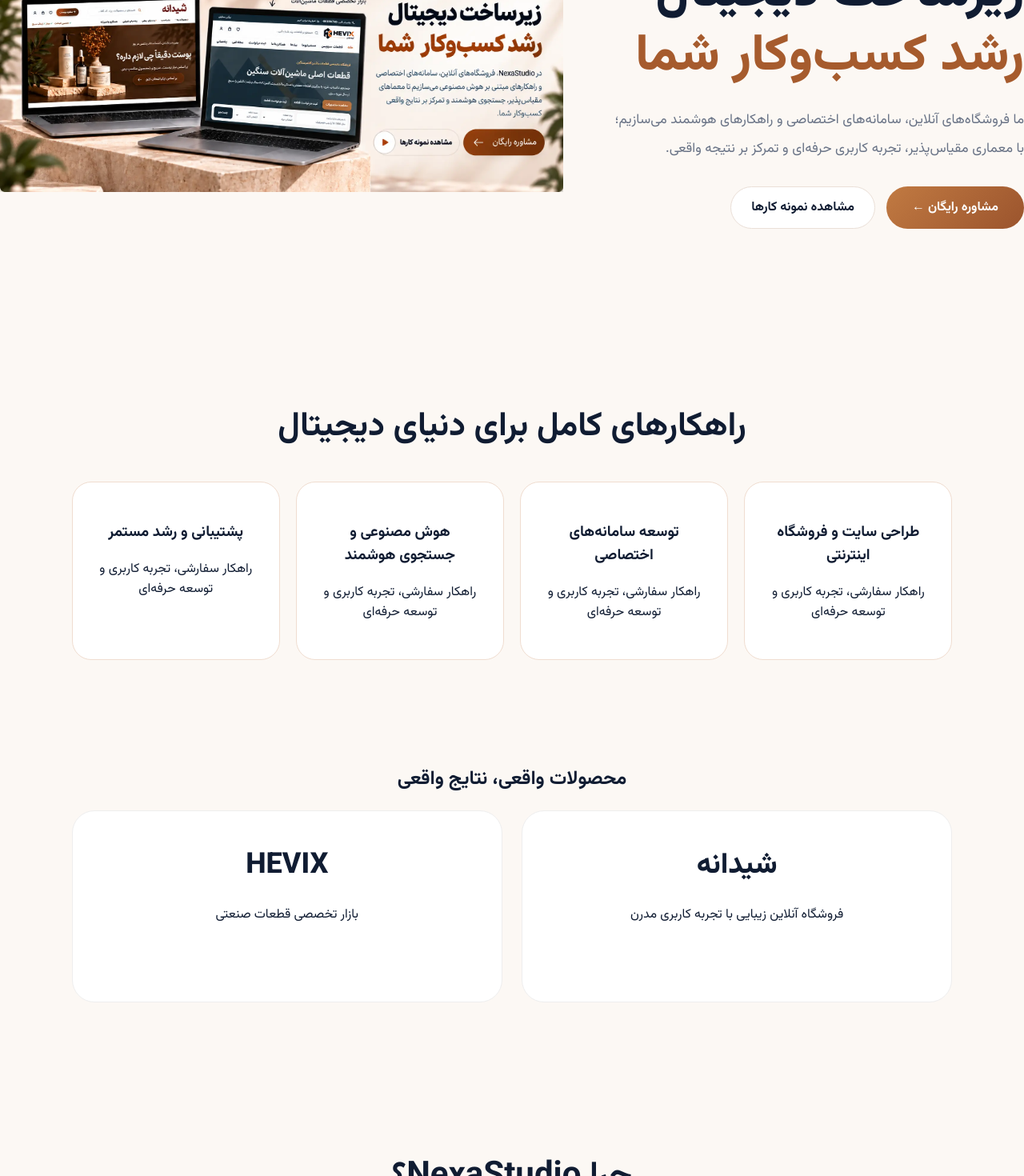
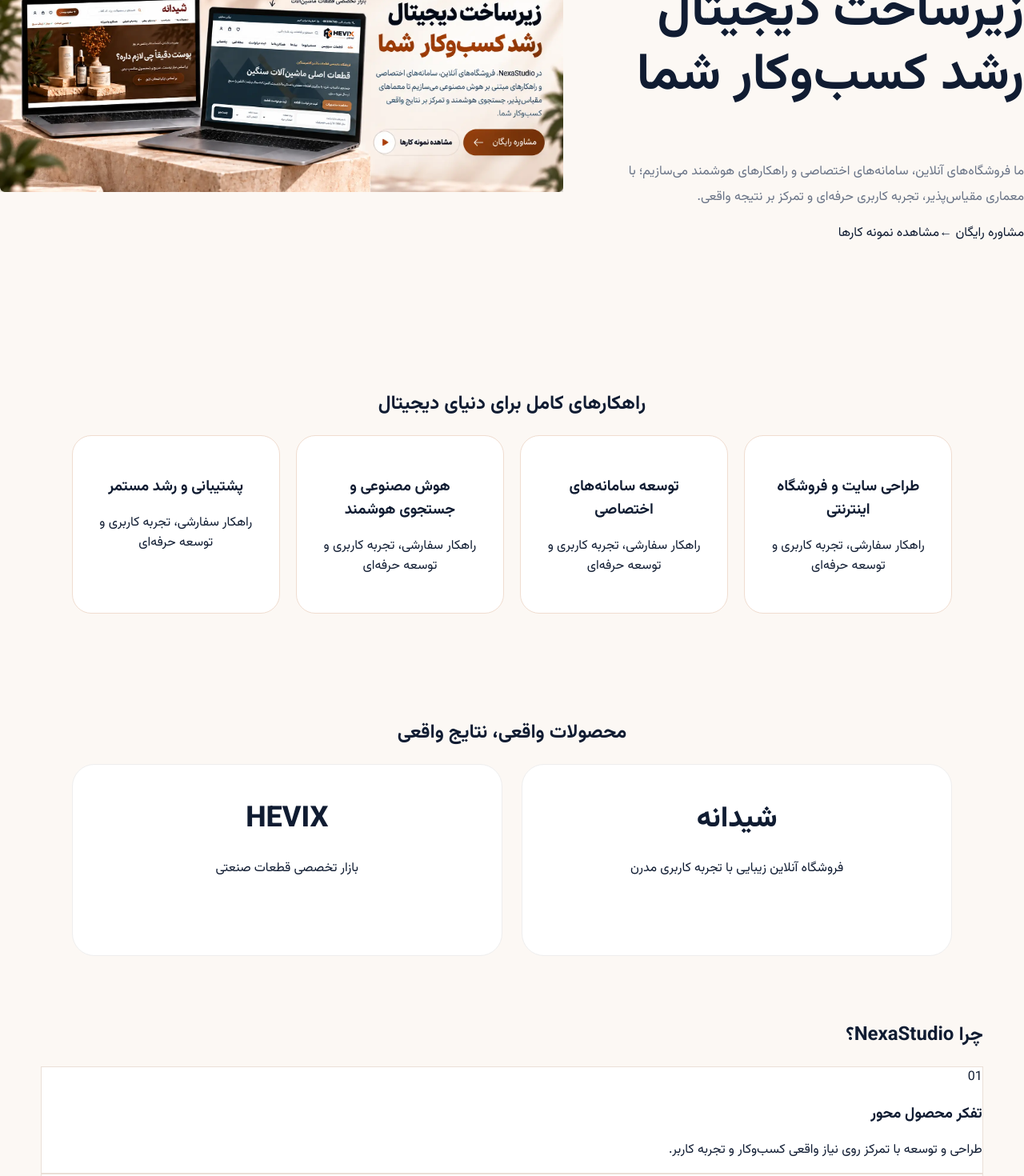
Before and after one commit to zohreksh/smartpilot, a Nuxt app: page / in a window 1280 px wide. Shown: the part 320-1790 px from the top of the page at 80% size. Built offline with nearby package versions, Linux system fonts and the light colour scheme.

Commit message:
Fix invalid CSS border declaration

```diff
--- a/assets/css/main.css
+++ b/assets/css/main.css
@@ -1,7 +1,5 @@
 @import url('https://fonts.googleapis.com/css2?family=Vazirmatn:wght@400;500;600;700;800&display=swap');
 :root{--bg:#fcf8f4;--surface:#fff;--text:#101c32;--muted:#697386;--accent:#b86b35;--line:#eadfd7;--shadow:0 18px 55px rgba(16,28,50,.08)}
-*{box-sizing:border-box}html{scroll-behavior:smooth}body{margin:0;direction:rtl;font-family:Vazirmatn,sans-serif;background:var(--bg);color:var(--text)}a{text-decoration:none;color:inherit}.container{width:min(1240px,92%);margin:auto}.landing-page{overflow:hidden}
-.site-header{position:sticky;top:0;z-index:20;background:rgba(255,255,255,.88);backdrop-filter:blur(15px);padding:16px 0}.header-inner{display:flex;justify-content:space-between;align-items:center}.header-nav{display:flex;gap:32px;font-weight:600}.header-button,.button-primary{background:linear-gradient(135deg,#c17a42,#9b542d);color:#fff;border-radius:999px;padding:14px 32px;font-weight:700}
-.hero-section{padding:40px 0}.hero-showcase{display:flex;direction:ltr;align-items:center;gap:60px;min-height:580px;border-radius:0;overflow:visible}.hero-background{order:1;width:55%;height:520px;object-fit:contain;border-radius:32px}.hero-overlay{order:2;width:45%;padding:0;text-align:right;direction:rtl}.hero-badge{display:inline-block;background:#f8eadf;color:#9b542d;border-radius:30px;padding:9px 18px;font-weight:700}.hero-overlay h1{font-size:clamp(42px,5vw,64px);line-height:1.25;margin:22px 0;font-weight:800}.hero-overlay h1 span{color:#a65b2d}.hero-overlay p{font-size:17px;line-height:2.1;color:var(--muted)}.hero-actions{display:flex;gap:14px;margin-top:28px}.button-secondary{border:1px solid var(--line);background:#fff;padding:13px 25px;border-radius:999px;font-weight:700}
-.section{padding:90px 0}.section h2{font-size:42px;text-align:center}.projects-grid{display:grid;grid-template-columns:1fr;gap:30px}.project-card{display:grid;grid-template-columns:1fr 1fr;gap:35px;background:#fff;border-radius:32px;padding:30px;box-shadow:var(--shadow);border:1px solid var(--line)}.project-card img{width:100%;border-radius:24px;object-fit:contain}.service-grid,.why-grid{display:grid;grid-template-columns:repeat(4,1fr);gap:22px}.service-card,.why-card,.team-member{background:#fff;border-radius:26px;border:1px solid(var(--line));padding:28px}.team-grid{display:grid;grid-template-columns:repeat(2,1fr);gap:30px}.contact-panel{padding:60px;border-radius:35px;background:#101c32;color:white}
-@media(max-width:900px){.hero-showcase{flex-direction:column}.hero-background,.hero-overlay{width:100%}.hero-background{height:auto}.project-card,.service-grid,.why-grid,.team-grid{grid-template-columns:1fr}.header-inner{flex-direction:column}.header-nav{flex-wrap:wrap;justify-content:center}}
+*{box-sizing:border-box}body{margin:0;direction:rtl;font-family:Vazirmatn,sans-serif;background:var(--bg);color:var(--text)}a{text-decoration:none}.container{width:min(1240px,92%);margin:auto}.landing-page{overflow:hidden}
+.hero-section{padding:40px 0}.hero-showcase{display:flex;direction:ltr;align-items:center;gap:60px;min-height:580px}.hero-background{width:55%;height:520px;object-fit:contain}.hero-overlay{width:45%;direction:rtl;text-align:right}.hero-badge{display:inline-block;background:#f8eadf;color:#9b542d;border-radius:30px;padding:9px 18px;font-weight:700}.hero-overlay h1{font-size:clamp(42px,5vw,64px);line-height:1.25}.hero-overlay p{line-height:2;color:var(--muted)}
+.project-card,.service-card,.why-card,.team-member{background:#fff;border:1px solid var(--line)}
```
